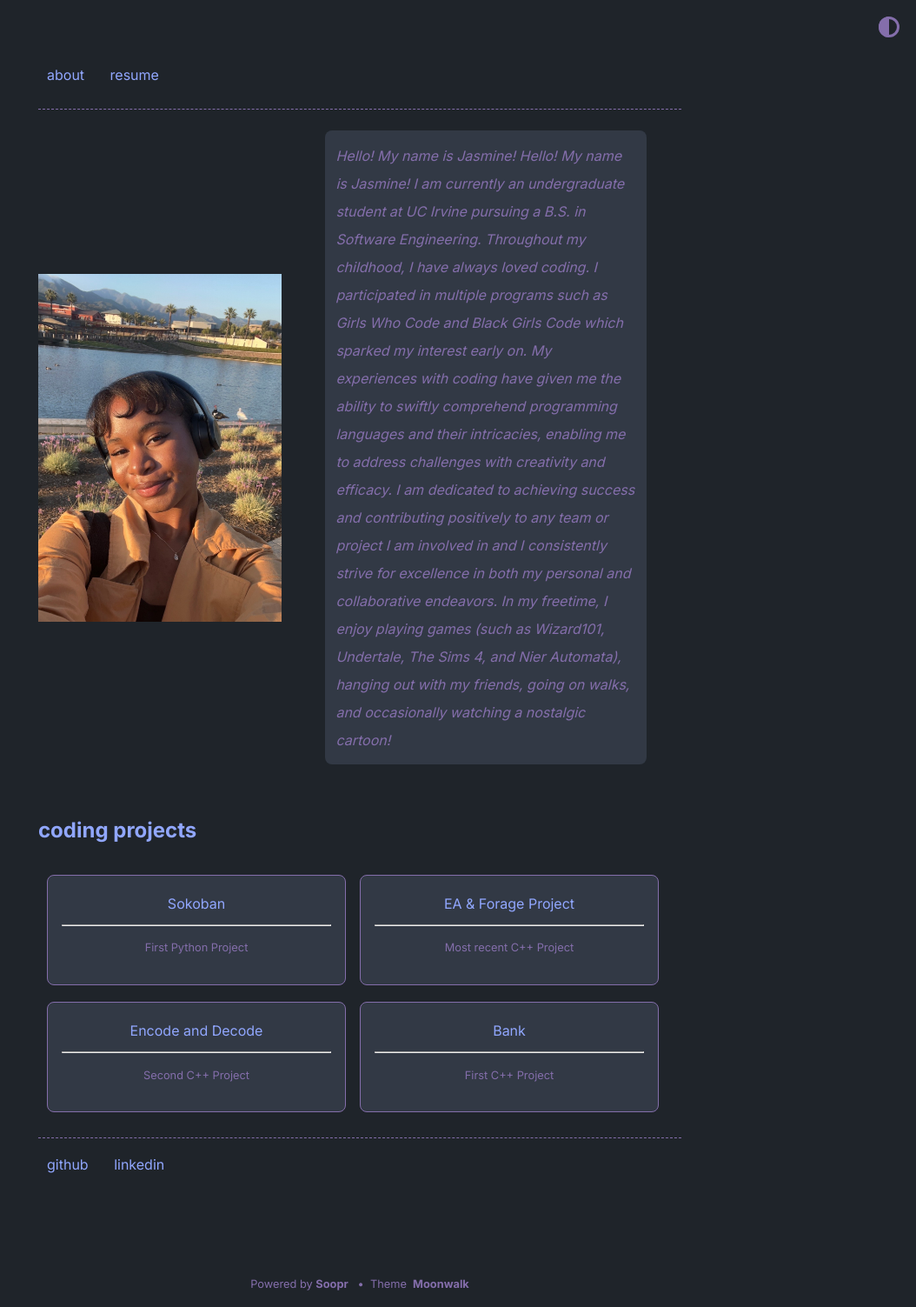
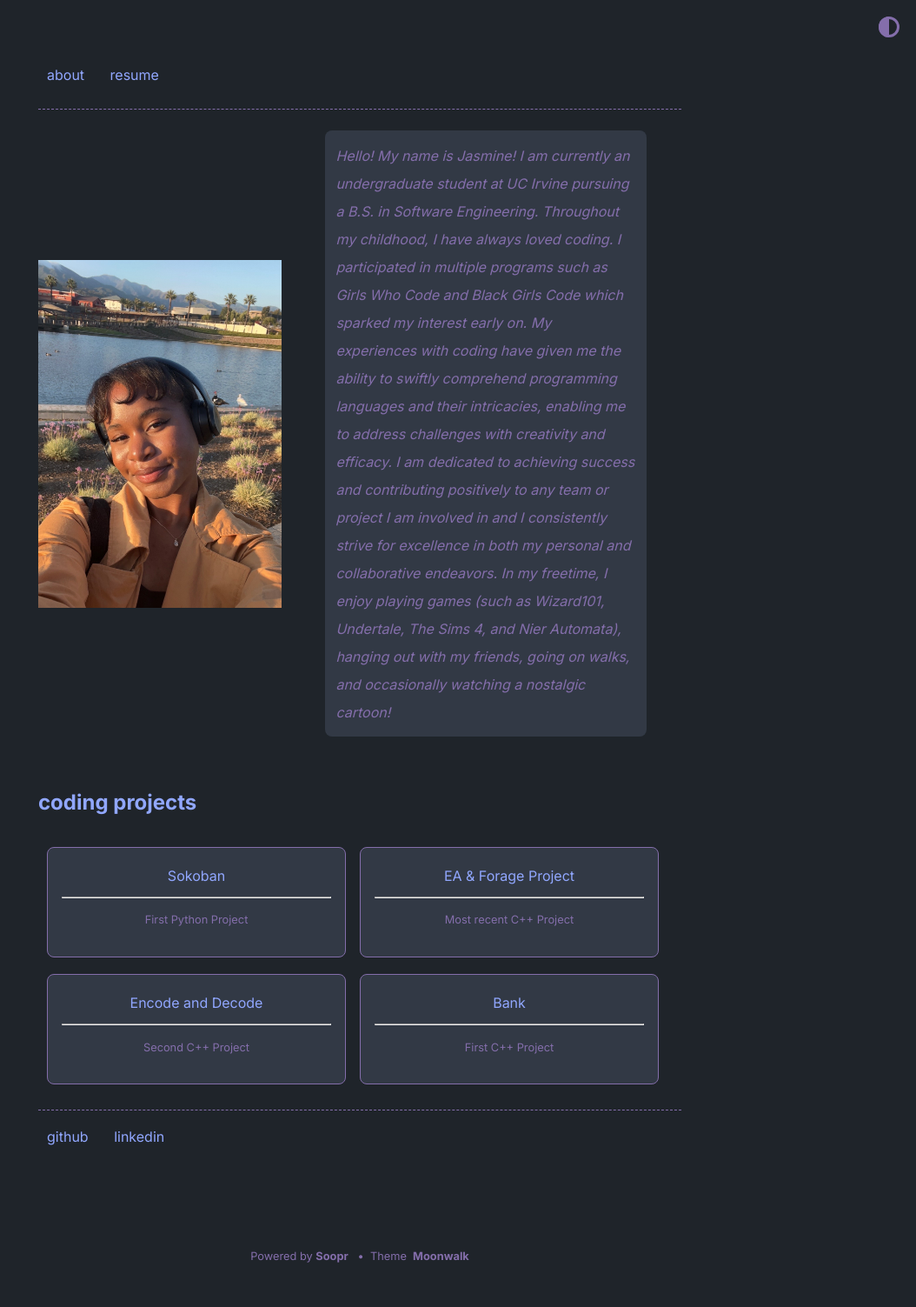
Before and after one commit to jshields06/jshields06.github.io, a Jekyll site: the page built from index.md, in a window 1280 px wide. Shown: the whole page at 87% size, without its empty margins (226-1280 px from the left). Built offline with Jekyll 4.4.1, drawn with Linux system fonts in a browser that asks for light colours; after the commit the page ends 1471 px from its top, so only the background shows below that.

Commit message:
update desc

```diff
--- a/_config.yml
+++ b/_config.yml
@@ -2,8 +2,6 @@ title: portfolio
 author: Jasmine Shields
 url: https://jshields06.github.io/ # root address of the site
 description: > # description of the site (multiple lines allowed)
- Hello! My name is Jasmine!
-
  I am currently an undergraduate student at UC Irvine pursuing a B.S. in Software Engineering.
  Throughout my childhood, I have always loved coding. I participated in multiple programs such as Girls Who Code and Black Girls Code which sparked my interest early on.
  My experiences with coding have given me the ability to swiftly comprehend programming languages and their intricacies, enabling me to address challenges with creativity and efficacy.
```
